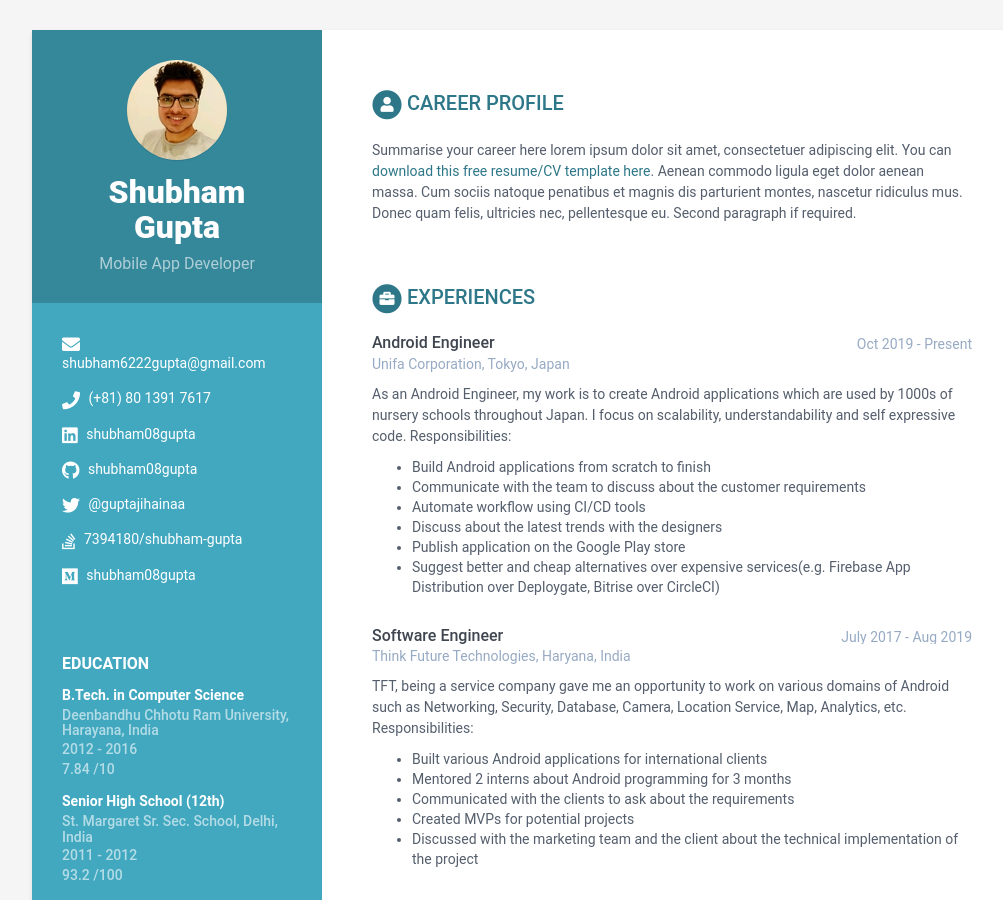
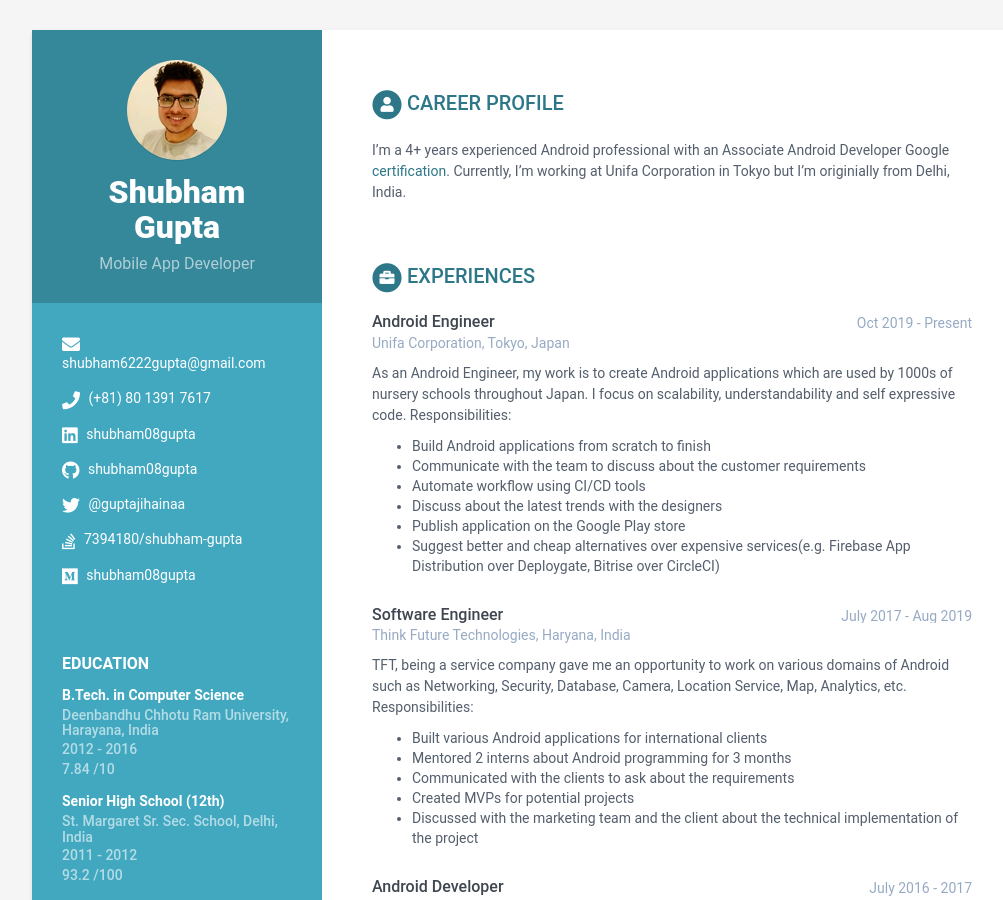
Before and after one commit to shubham08gupta/shubham08gupta.github.io, a Jekyll site: the page built from index.html, in a window 1280 px wide and 900 px high. Shown: the whole window, without its empty margins (108-1111 px from the left). Built offline with Jekyll 4.4.1, drawn with Linux system fonts in a browser that asks for light colours.

Commit message:
update career profile section

```diff
--- a/_data/data.yml
+++ b/_data/data.yml
@@ -49,12 +49,9 @@ sidebar:
 career-profile:
     title: Career Profile
     summary: |
-      Summarise your career here lorem ipsum dolor sit amet, consectetuer
-      adipiscing elit. You can [download this free resume/CV template here]().
-      Aenean commodo ligula eget dolor aenean massa. Cum sociis natoque
-      penatibus et magnis dis parturient montes, nascetur ridiculus mus.
-      Donec quam felis, ultricies nec, pellentesque eu.
-      Second paragraph if required.
+      I'm a 4+ years experienced Android professional with
+      an Associate Android Developer Google [certification](http://bcert.me/sejnrmey).
+      Currently, I'm working at Unifa Corporation in Tokyo but I'm originially from Delhi, India.
 education:
     - degree: B.Tech. in Computer Science
       university: Deenbandhu Chhotu Ram University, Harayana, India
```
